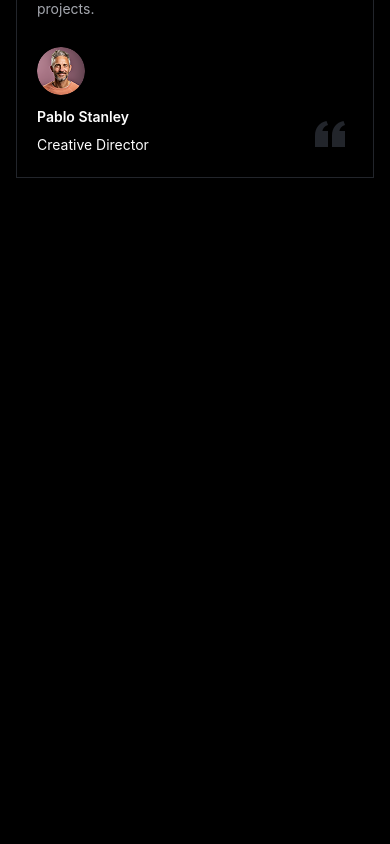
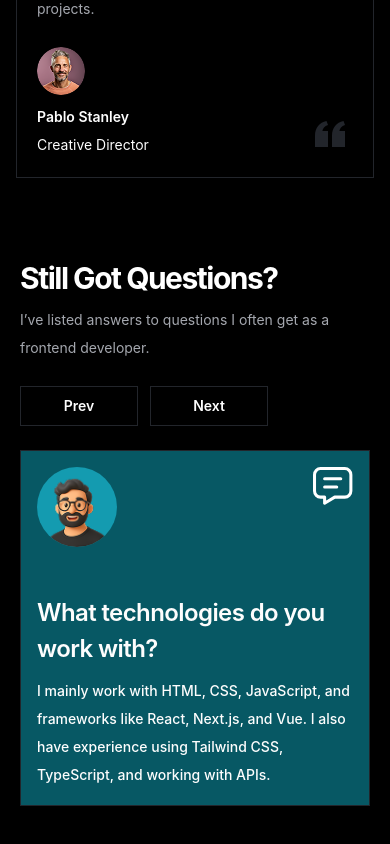
Before and after one commit to mldilink/portfolio-web, a Next.js app in the folder my-portfolio/: page / in a window 390 px wide. Shown: the part 8176-9020 px from the top of the page. Before the commit the page ends 8394 px from the top, so only its background shows below. Built offline with nearby package versions, Linux system fonts and the light colour scheme; a web font is replaced by a local one.

Commit message:
feat: implement FAQ section

```diff
--- a/my-portfolio/app/page.tsx
+++ b/my-portfolio/app/page.tsx
@@ -2,6 +2,7 @@ import { Navbar } from '@/components/layout/navbar';
 import { About } from '@/components/sections/about';
 import { Comparison } from '@/components/sections/comparison';
 import { Experience } from '@/components/sections/experience';
+import FAQ from '@/components/sections/faq';
 import { Hero } from '@/components/sections/hero';
 import { Portfolio } from '@/components/sections/portfolio';
 import { Expertise } from '@/components/sections/service';
@@ -20,6 +21,7 @@ export default function Home() {
       <Portfolio />
       <Experience />
       <Testimonials />
+      <FAQ />
     </main>
   );
 }
--- /dev/null
+++ b/my-portfolio/components/sections/faq.tsx
@@ -0,0 +1,186 @@
+'use client';
+
+import Image from 'next/image';
+import { useState } from 'react';
+
+const faqs = [
+  {
+    question: 'Do you work on freelance or remote projects?',
+    answer:
+      'I mainly work with HTML, CSS, JavaScript, and frameworks like React, Next.js, and Vue. I also have experience using Tailwind CSS, TypeScript, and working with APIs.',
+  },
+  {
+    question: 'What technologies do you work with?',
+    answer:
+      'I mainly work with HTML, CSS, JavaScript, and frameworks like React, Next.js, and Vue. I also have experience using Tailwind CSS, TypeScript, and working with APIs.',
+  },
+  {
+    question: 'Can you convert Figma or Sketch designs into code?',
+    answer:
+      'I mainly work with HTML, CSS, JavaScript, and frameworks like React, Next.js, and Vue. I also have experience using Tailwind CSS, TypeScript, and working with APIs.',
+  },
+  {
+    question: 'Do you collaborate with backend developers or teams?',
+    answer:
+      'I mainly work with HTML, CSS, JavaScript, and frameworks like React, Next.js, and Vue. I also have experience using Tailwind CSS, TypeScript, and working with APIs.',
+  },
+  {
+    question: 'Are you available for full-time roles?',
+    answer:
+      'I mainly work with HTML, CSS, JavaScript, and frameworks like React, Next.js, and Vue. I also have experience using Tailwind CSS, TypeScript, and working with APIs.',
+  },
+];
+
+function MessageIcon() {
+  return (
+    <Image src='/icons/message-icon.svg' alt='Message' width={40} height={40} />
+  );
+}
+
+function ProfileImage() {
+  return (
+    <div className='relative size-20 shrink-0 overflow-hidden rounded-full bg-brand-300'>
+      <Image
+        src='/images/faq-profile.png'
+        alt='Profile'
+        width={75}
+        height={90}
+        className='absolute bottom-0 left-1/2 h-auto w-18 -translate-x-1/2 object-contain'
+      />
+    </div>
+  );
+}
+
+function FaqCard({
+  question,
+  answer,
+  active,
+  onClick,
+}: {
+  question: string;
+  answer: string;
+  active: boolean;
+  onClick: () => void;
+}) {
+  return (
+    <button
+      type='button'
+      onClick={onClick}
+      aria-pressed={active}
+      className={`flex h-89 w-full shrink-0 snap-start flex-col justify-between border p-4 text-left transition-colors duration-300 md:h-116.5 md:p-5 ${
+        active
+          ? 'border-[#22252B] bg-brand-700 md:w-94.75'
+          : 'border-[#22252B] bg-transparent md:w-63'
+      }`}
+    >
+      {active ? (
+        <>
+          <div className='flex w-full items-start justify-between gap-4'>
+            <ProfileImage />
+            <MessageIcon />
+          </div>
+
+          <div className='flex flex-col gap-2.5 md:gap-3'>
+            <h3 className='text-2xl leading-9 font-semibold tracking-tight text-neutral-25 md:text-3xl md:leading-9.5'>
+              {question}
+            </h3>
+
+            <p className='text-sm leading-7 font-medium text-neutral-25 md:text-base md:leading-7.5 md:tracking-tight'>
+              {answer}
+            </p>
+          </div>
+        </>
+      ) : (
+        <>
+          <div className='flex w-full justify-center'>
+            <MessageIcon />
+          </div>
+
+          <h3 className='text-2xl leading-9 font-semibold tracking-tight text-neutral-25 md:text-3xl md:leading-9.5'>
+            {question}
+          </h3>
+        </>
+      )}
+    </button>
+  );
+}
+
+export default function FAQ() {
+  const [activeIndex, setActiveIndex] = useState(1);
+
+  const previous = () => {
+    setActiveIndex((current) => Math.max(current - 1, 0));
+  };
+
+  const next = () => {
+    setActiveIndex((current) => Math.min(current + 1, faqs.length - 1));
+  };
+
+  return (
+    <section id='faq' className='w-full px-5 py-10 md:px-30 md:py-20'>
+      <div className='mx-auto flex w-full max-w-300 flex-col gap-6 md:gap-12'>
+        <div className='flex flex-col gap-6 md:flex-row md:items-center md:justify-between'>
+          <div className='flex flex-col gap-2 md:w-133.5 md:gap-4'>
+            <h2 className='text-3xl leading-10 font-bold tracking-tighter text-white md:text-5xl md:leading-15'>
+              Still Got Questions?
+            </h2>
+
+            <p className='text-sm leading-7 text-neutral-400 md:text-base md:leading-7.5 md:tracking-tight'>
+              I’ve listed answers to questions I often get as a frontend
+              developer.
+            </p>
+          </div>
+
+          <div className='flex h-10 w-62 items-center gap-3 md:h-12'>
+            <button
+              type='button'
+              onClick={previous}
+              disabled={activeIndex === 0}
+              className={`flex h-full w-29.5 items-center justify-center border border-[#22252B] p-2 text-sm font-semibold md:text-base ${
+                activeIndex === 0
+                  ? 'cursor-not-allowed text-neutral-800'
+                  : 'text-neutral-25'
+              }`}
+            >
+              Prev
+            </button>
+
+            <button
+              type='button'
+              onClick={next}
+              disabled={activeIndex === faqs.length - 1}
+              className={`flex h-full w-29.5 items-center justify-center border border-[#22252B] p-2 text-sm font-semibold md:text-base ${
+                activeIndex === faqs.length - 1
+                  ? 'cursor-not-allowed text-neutral-800'
+                  : 'text-neutral-25'
+              }`}
+            >
+              Next
+            </button>
+          </div>
+        </div>
+
+        <div className='hidden w-full snap-x snap-mandatory gap-5 overflow-x-auto scroll-smooth pb-2 md:flex md:items-center'>
+          {faqs.map((faq, index) => (
+            <FaqCard
+              key={index}
+              question={faq.question}
+              answer={faq.answer}
+              active={activeIndex === index}
+              onClick={() => setActiveIndex(index)}
+            />
+          ))}
+        </div>
+
+        <div className='w-full md:hidden'>
+          <FaqCard
+            question={faqs[activeIndex].question}
+            answer={faqs[activeIndex].answer}
+            active
+            onClick={() => {}}
+          />
+        </div>
+      </div>
+    </section>
+  );
+}
```
Also changed, not shown: my-portfolio/public/icons/message-icon.svg (added), my-portfolio/public/images/faq-profile.png (added).
